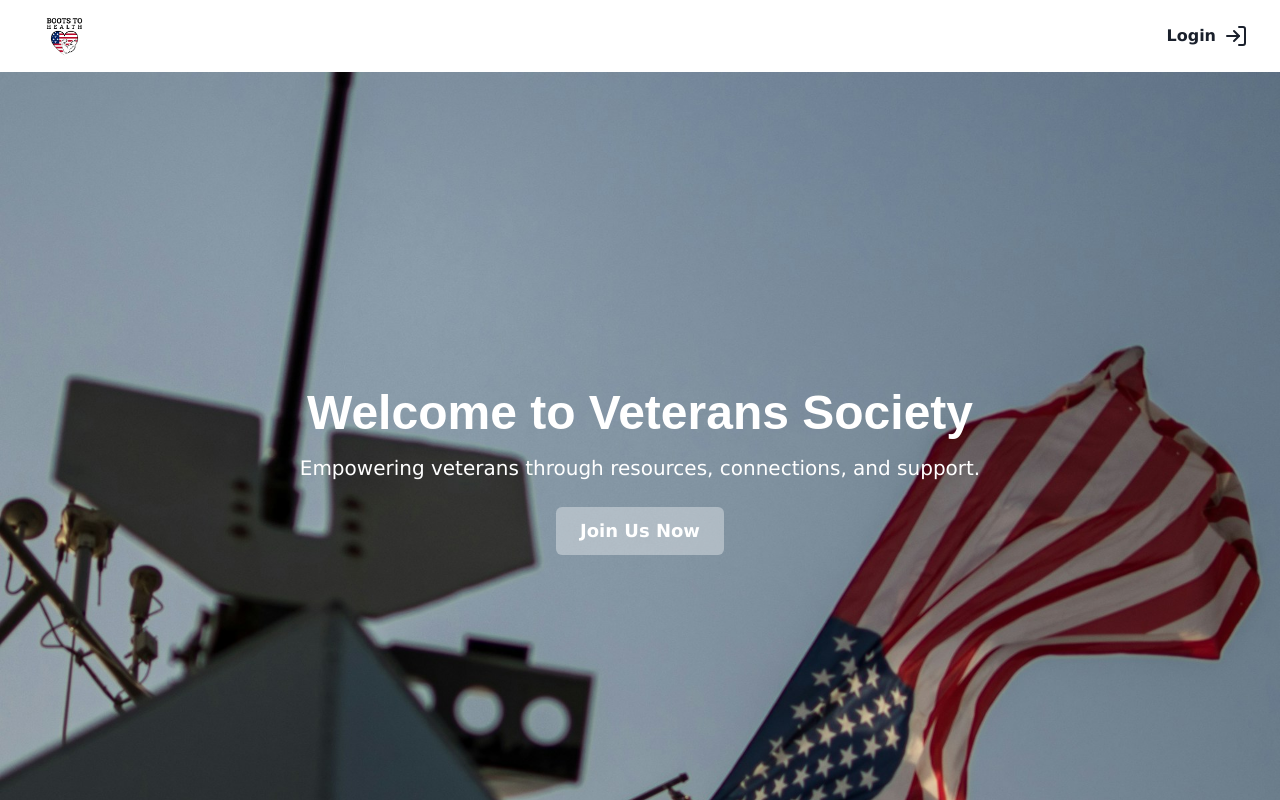
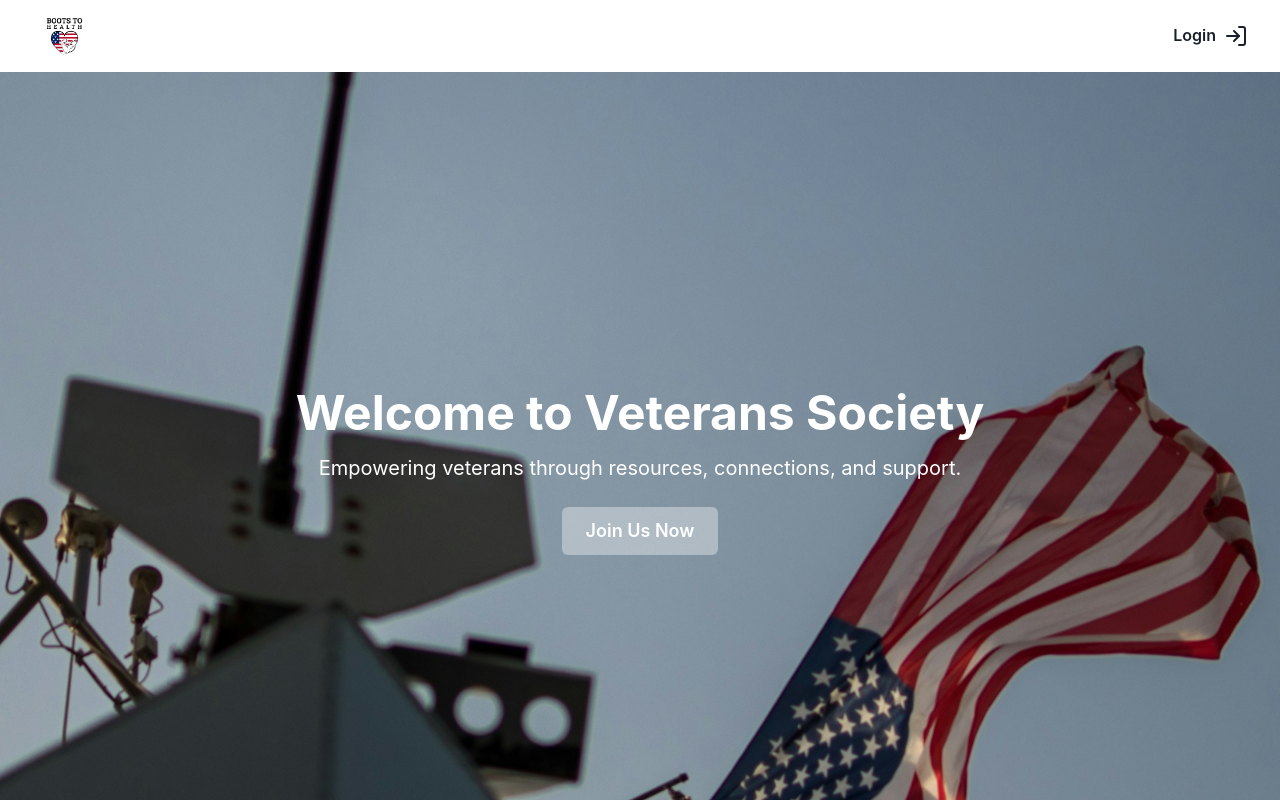
Before and after one commit to michellechang02/veterans-society, a React (Vite) app in the folder frontend/: page / in a window 1280 px wide. Shown: the top 800 px of the page. Built offline with nearby package versions, Linux system fonts and the light colour scheme.

Commit message:
fix(font undo): undid font change + button color

```diff
--- a/frontend/src/components/Fitness.tsx
+++ b/frontend/src/components/Fitness.tsx
@@ -263,9 +263,7 @@ const Fitness: React.FC = () => {
             <Heading as="h4" size="md" color="black" fontFamily="heading">
               Tactical Tasks
             </Heading>
-            <Button
-              size="sm"
-              colorScheme="blue"
+            <Button bgColor="gray.500" color="white"
               onClick={() => setIsAddingTask(true)}
             >
               Add Task
@@ -280,7 +278,7 @@ const Fitness: React.FC = () => {
                   value={newTaskDescription}
                   onChange={(e) => setNewTaskDescription(e.target.value)}
                 />
-                <Button size="sm" colorScheme="green" onClick={handleAddTask}>
+                <Button size="sm" bgColor="gray.500" color="white" onClick={handleAddTask}>
                   Add
                 </Button>
                 <Button
--- a/frontend/src/theme.ts
+++ b/frontend/src/theme.ts
@@ -2,14 +2,7 @@
 import { extendTheme } from "@chakra-ui/react";
 
 const customTheme = extendTheme({
-  colors: {
-    primary: "#2b6cb0",
-    secondary: "#ff9800",
-  },
-  fonts: {
-    heading: "Arial, sans-serif",
-    body: "Verdana, sans-serif",
-  },
+
 });
 
 export default customTheme;
```
